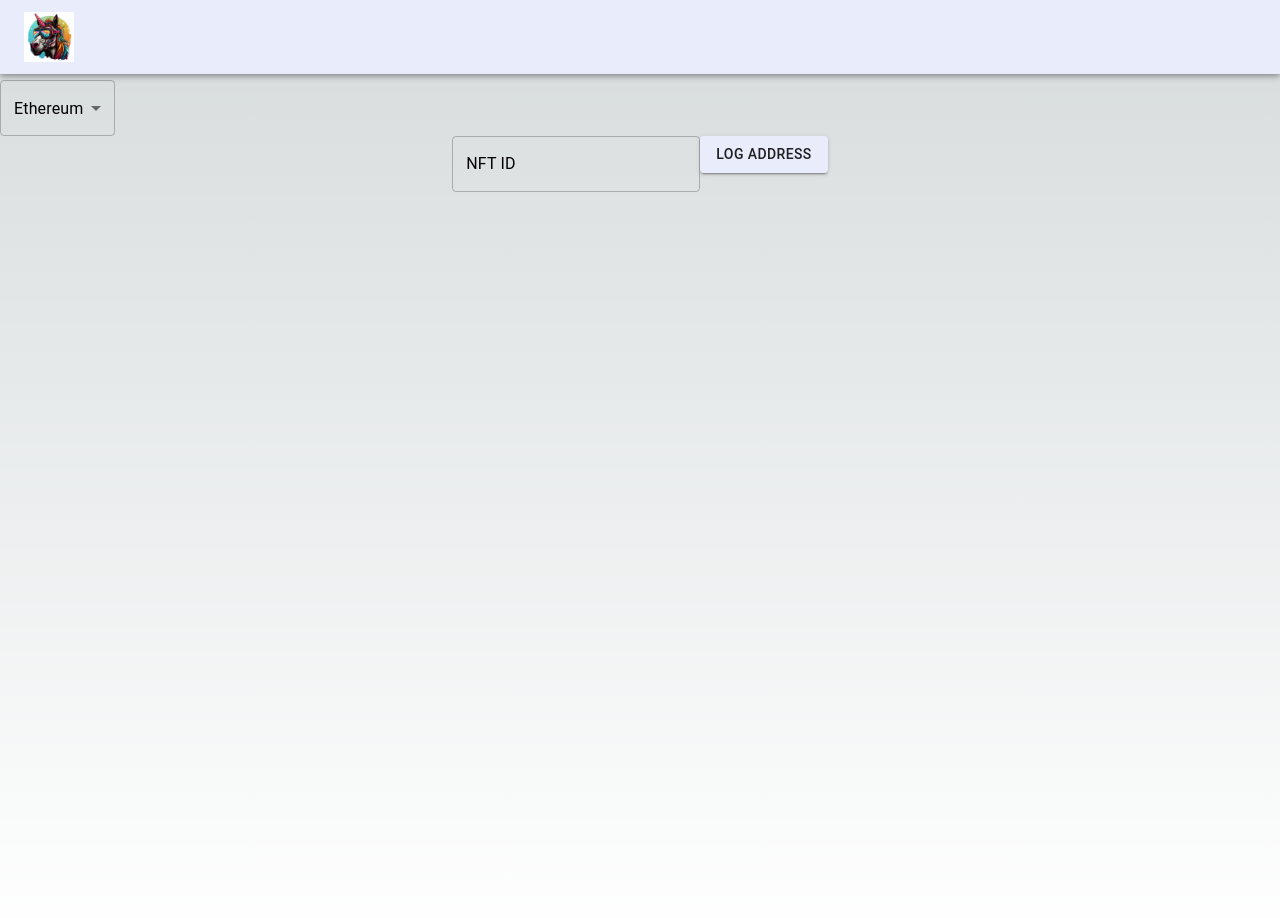
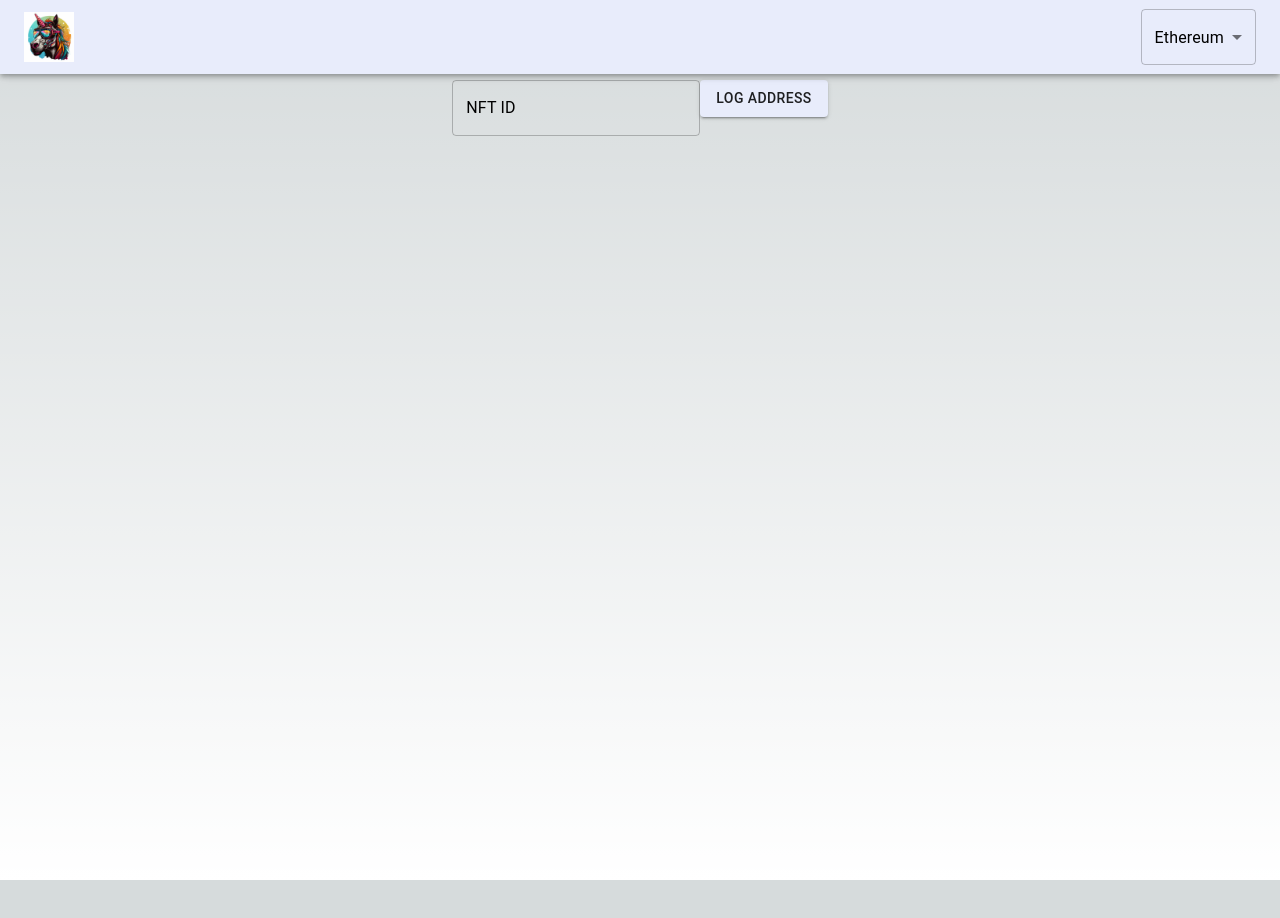
Before and after one commit to Loris-EPFL/uni-explorer, a Next.js app: page / in a window 1280 px wide. Shown: the top 918 px of the page. After the commit the page ends 880 px from the top, so only its background shows below. Built offline with nearby package versions, Linux system fonts and the light colour scheme.

Commit message:
fixed styiling

```diff
--- a/src/app/page.tsx
+++ b/src/app/page.tsx
@@ -34,7 +34,6 @@ export default function Home() {
 
   return (
     <>
-    <Header/>
     <ApolloExample>
 
       <main className={styles.main}>
--- a/src/graphql/thegraph/apollo.tsx
+++ b/src/graphql/thegraph/apollo.tsx
@@ -10,6 +10,11 @@ import React, { useState, useEffect, ChangeEvent } from "react";
 import { NormalizedCacheObject } from "@apollo/client";
 import { Select, MenuItem,SelectChangeEvent } from "@mui/material";
 import { polygon, mainnet, celo, avalanche, Chain } from "viem/chains";
+import Header from "@/components/header";
+import {Box, Grid, AppBar, Toolbar, IconButton} from "@mui/material";
+import logo from '../../images/logo.jpg'
+import Image from "next/image";
+
 
 
 type ApolloExampleProps = {
@@ -61,6 +66,24 @@ const ApolloExample: React.FC<ApolloExampleProps> = ({ children }) => {
   };
 
   return (
+    <>
+    <Box flexGrow={1} padding={5}>
+        <AppBar position="fixed">
+          <Toolbar>
+            <IconButton
+              size="large"
+              edge="start"
+              color="inherit"
+              aria-label="menu"
+              sx={{mr: 2}}
+
+            >
+              <Image src={logo} width={50} alt="" />
+            </IconButton>
+            <Grid container  spacing={0}>
+                <Grid item xs={12} container flexGrow={1} spacing={4} justifyContent={'flex-end'}>
+
+                    <Grid item  display="flex" justifyContent={'flex-end'} alignItems={'center'} >
                         <div className="chain">
 
 
@@ -70,7 +93,7 @@ const ApolloExample: React.FC<ApolloExampleProps> = ({ children }) => {
                         value={chain}
                         label="ethereum"
                         onChange={ handleChange}
-    sx={{marginTop : 10}}
+
                       >
                         <MenuItem value={"polygon"}>Polygon</MenuItem>
                         <MenuItem value={"ethereum"}>Ethereum</MenuItem>
@@ -78,8 +101,18 @@ const ApolloExample: React.FC<ApolloExampleProps> = ({ children }) => {
                         <MenuItem value={"avalanche"}>Avalanche</MenuItem>
 
                         </Select>
+
+                        </div>
+                  </Grid>
+                </Grid>
+            </Grid>
+          </Toolbar>
+        </AppBar>
+      </Box>
+      <Box >
         <ApolloClientProvider client={client}>{children}</ApolloClientProvider>
-    </div>
+      </Box>
+      </>
   );
 };
 
@@ -98,5 +131,9 @@ export function ApolloClientProvider({
     return <div>Loading...</div>;
   }
 
-  return <ApolloProvider client={client}>{children}</ApolloProvider>;
+  return (
+    <>
+    <ApolloProvider client={client}>{children}</ApolloProvider>
+    </>)
+
 }
```
Lines whose indentation alone changed are shown as unchanged.
